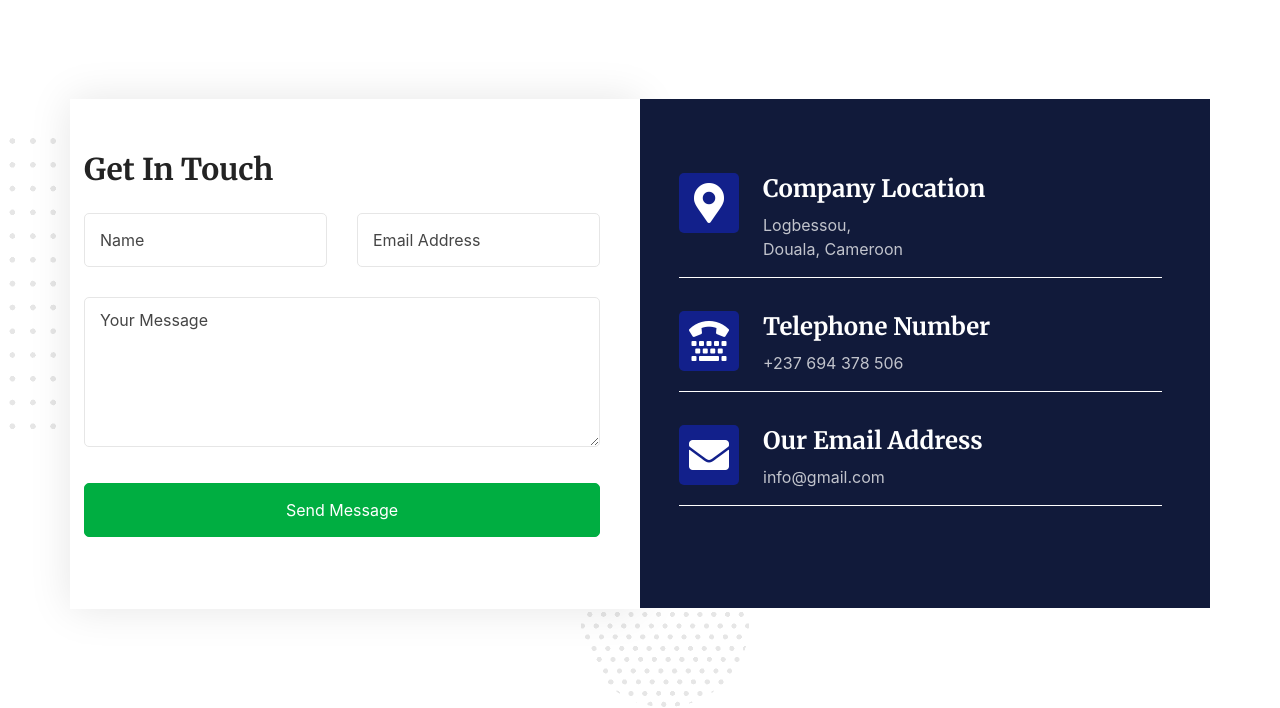
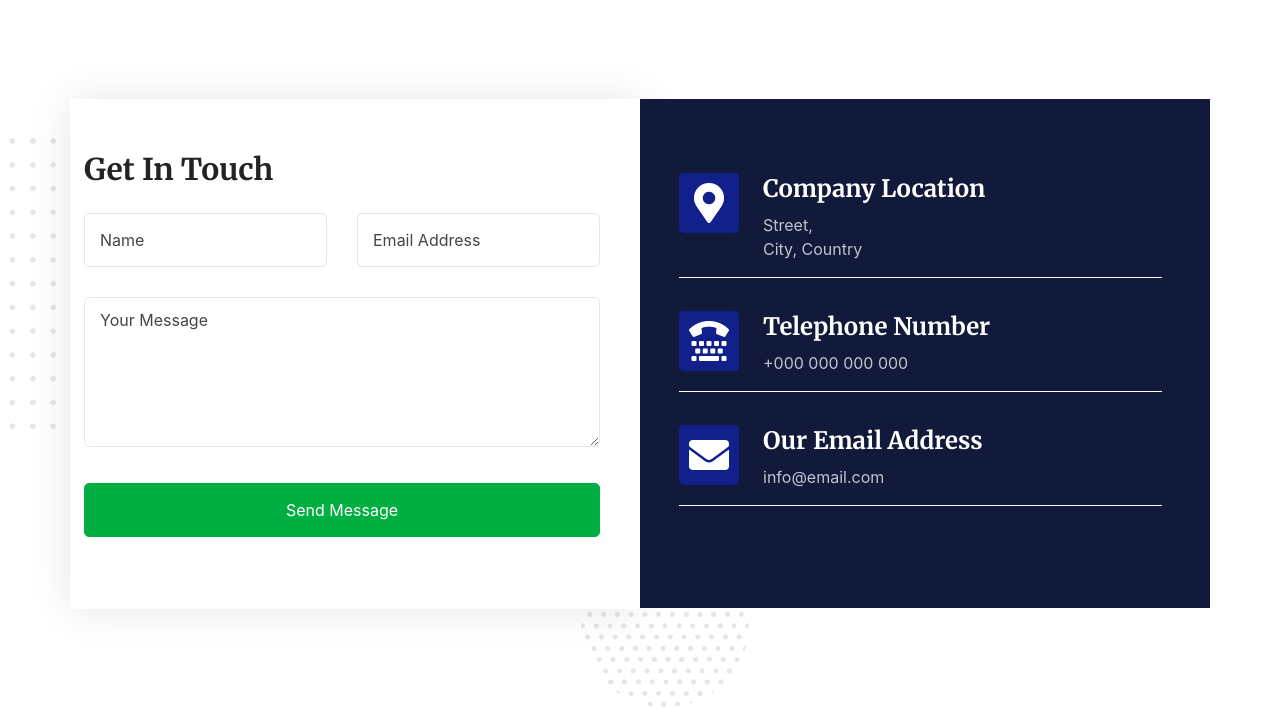
Before and after one commit to fbplamachine/imenehsc, a PHP site: page /contact.php in a window 1280 px wide. Shown: the part 688-1396 px from the top of the page. Run offline with PHP 8.4, Linux system fonts and the light colour scheme.

Commit message:
fix data

```diff
--- a/contact.php
+++ b/contact.php
@@ -104,7 +104,7 @@
 						</div>
 						<div class="cda-content-inner">
 							<h4>Company Location</h4>
-							<p>Logbessou,  <br> Douala, Cameroon</p>
+							<p>Street,  <br> City, Country</p>
 						</div>
 					</div>
 				</div>
@@ -115,7 +115,7 @@
 						</div>
 						<div class="cda-content-inner">
 							<h4>Telephone Number</h4>
-							<p>+237 694 378 506</p>
+							<p>+000 000 000 000</p>
 						</div>
 					</div>
 				</div>
@@ -126,7 +126,7 @@
 						</div>
 						<div class="cda-content-inner">
 							<h4>Our Email Address</h4>
-							<p>info@gmail.com</p>
+							<p>info@email.com</p>
 						</div>
 					</div>
 				</div>
--- a/includes/footer.php
+++ b/includes/footer.php
@@ -43,9 +43,9 @@
                         <p>HSC Mineral Exports is your one-stop destination for all your building needs</p>
                     </div>
                     <div class="footer-adderss">
-                        <p><b>address:</b> <span>Logbessou, Douala, Cameroon</span></p>
-                        <p><b>Telephone:</b> <span>+237 694 378 506</span></p>
-                        <p><b>Email:</b> <span>imenehsc@mail.com</span></p>
+                        <p><b>address:</b> <span>Street, City, Contry</span></p>
+                        <p><b>Telephone:</b> <span>+000 000 000 000</span></p>
+                        <p><b>Email:</b> <span>info@email.com</span></p>
                     </div>
                 </div>
             </div>
--- a/includes/header.php
+++ b/includes/header.php
@@ -1,7 +1,7 @@
 <div class="header-area transparent" id="sticky-header">
     <div class="container">
         <div class="m-logo">
-            <a href="#"><span class="logo-txt"></span></a>
+            <a href="index"><span class="logo-txt"></span></a>
         </div>
         <div class="menu-toggle">
             <span class="open_bar"><i class="fas fa-bars"></i></span>
--- a/index.php
+++ b/index.php
@@ -19,9 +19,9 @@
 				<div class="col-lg-8">
 					<div class="header-top-address">
 						<ul>
-							<li><a href="#"><i class="far fa-envelope"></i> imenehsc@mail.com</a></li>
-							<li><a href="#"><i class="fas fa-map-marker-alt"></i> Douala, Cameroon</a></li>
-							<li><a href="#"><i class="fas fa-phone"></i> + (237) 694 378 506</a></li>
+							<li><a href="#"><i class="far fa-envelope"></i> info@email.com</a></li>
+							<li><a href="#"><i class="fas fa-map-marker-alt"></i> Street, City, Country</a></li>
+							<li><a href="#"><i class="fas fa-phone"></i> + (000) 000 000 000</a></li>
 						</ul>
 					</div>
 				</div>
```
